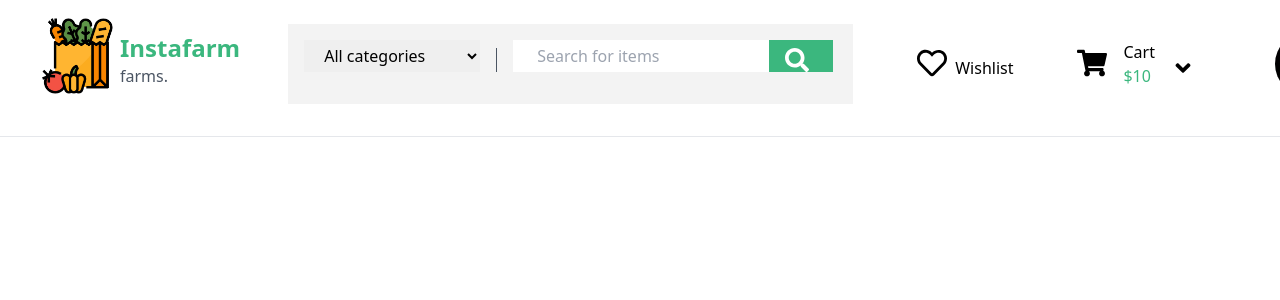
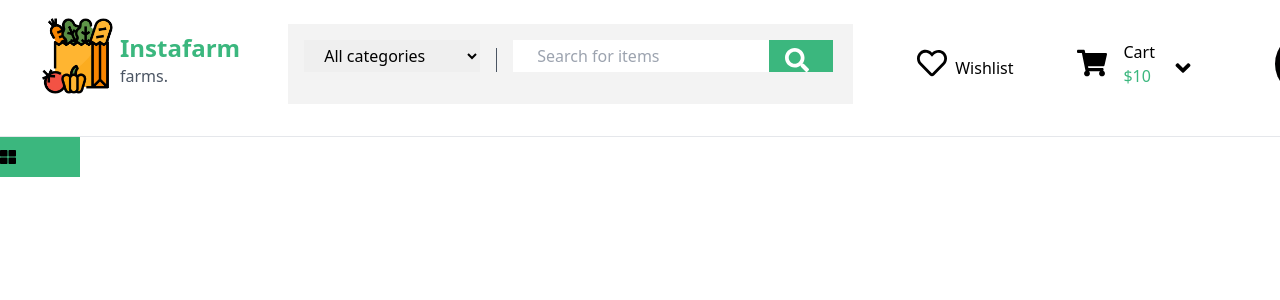
Before and after one commit to Divine-20/Instafarm, a React (Vite) app: page / in a window 1280 px wide. Shown: the top 300 px of the page. Built offline with nearby package versions, Linux system fonts and the light colour scheme.

Commit message:
added some content

```diff
--- a/src/components/headerContent.jsx
+++ b/src/components/headerContent.jsx
@@ -1,7 +1,7 @@
 import React from 'react'
 import logo from '../images/logo.png'
 import image from '../images/image.jpg'
-import { FaRegHeart,FaShoppingCart,FaAngleDown,FaSearch } from 'react-icons/fa'
+import { FaRegHeart,FaShoppingCart,FaAngleDown,FaSearch,FaThLarge } from 'react-icons/fa'
 function HeaderContent() {
   return (
     <div>
@@ -38,7 +38,9 @@ function HeaderContent() {
             <i className='pt-[2.3em] pl-4 text-2xl'><FaAngleDown /></i>
 
         </nav>
-
+        <div className='flex'>
+          <button className='bg-[#3BB77E] w-20 h-10'><i><FaThLarge /></i></button>
+        </div>
     </div>
 
   )
```
